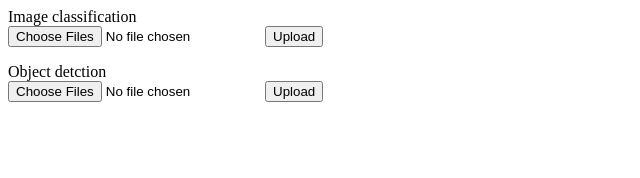
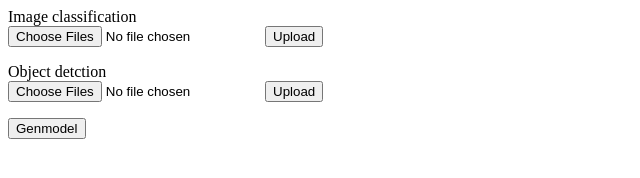
Before and after one commit to fllay/kidbrightMAI, a plain HTML site: page index.html in a window 1280 px wide. Shown: the whole page, without its empty margins (0-640 px from the left). Drawn offline with Linux system fonts and the light colour scheme.

Commit message:
Update index.html

```diff
--- a/index.html
+++ b/index.html
@@ -14,5 +14,9 @@
         <input type = "submit" value="Upload">
     </form>
 
+    <form action="/genmod" method="post">
+    <input type="submit" name="genmod" value="Genmodel" />
+</form>
+
 </body>
 </html>
```
